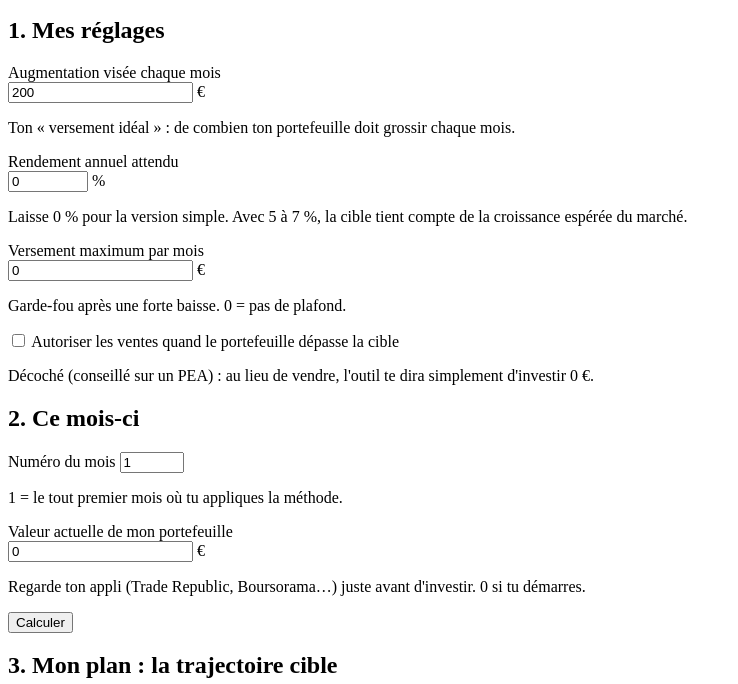
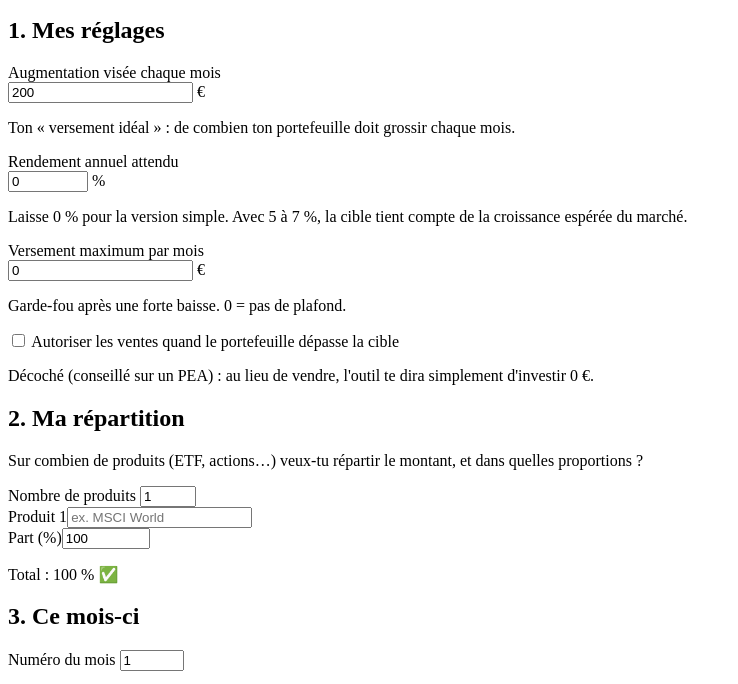
Before and after one commit to nathan97219/Investissements, a website with bundled scripts: page outils/value-averaging/index.html in a window 1280 px wide. Shown: the part 102-786 px from the top of the page, without its empty margins (0-738 px from the left). Built offline with nearby package versions, Linux system fonts and the light colour scheme.

Commit message:
[Outil VA] - Correction : section répartition dans index.html

```diff
--- a/outils/value-averaging/index.html
+++ b/outils/value-averaging/index.html
@@ -54,7 +54,19 @@
       </div>
       <p class="aide">Décoché (conseillé sur un PEA) : au lieu de vendre, l'outil te dira simplement d'investir 0 €.</p>
 
-      <h2>2. Ce mois-ci</h2>
+      <h2>2. Ma répartition</h2>
+      <p class="aide">Sur combien de produits (ETF, actions…) veux-tu répartir le montant, et dans quelles proportions ?</p>
+
+      <div class="champ">
+        <label for="nb-produits">Nombre de produits</label>
+        <input type="number" id="nb-produits" min="1" max="10" step="1" value="1" required inputmode="numeric">
+      </div>
+
+      <!-- Les lignes « nom + pourcentage » sont créées automatiquement par app.js -->
+      <div id="produits" class="produits"></div>
+      <p id="total-pourcentages" class="total-pourcentages" aria-live="polite"></p>
+
+      <h2>3. Ce mois-ci</h2>
 
       <div class="champ">
         <label for="mois">Numéro du mois</label>
@@ -83,11 +95,21 @@
       <p id="resultat-montant" class="resultat-montant"></p>
       <p id="resultat-detail" class="resultat-detail"></p>
       <p id="resultat-alerte" class="resultat-alerte" hidden></p>
+
+      <div id="repartition" class="repartition" hidden>
+        <p class="resultat-titre">Réparti sur tes produits :</p>
+        <table>
+          <thead>
+            <tr><th scope="col">Produit</th><th scope="col">Part</th><th scope="col">Montant</th></tr>
+          </thead>
+          <tbody id="repartition-corps"></tbody>
+        </table>
+      </div>
     </section>
 
     <!-- ===================== 3. LE PLAN ===================== -->
     <section class="carte">
-      <h2>3. Mon plan : la trajectoire cible</h2>
+      <h2>4. Mon plan : la trajectoire cible</h2>
       <p class="aide">Ce que ton portefeuille devrait valoir à la fin de chaque mois.</p>
       <div class="tableau-defilant">
         <table>
@@ -101,7 +123,7 @@
 
     <!-- ===================== 4. LA SIMULATION ===================== -->
     <section class="carte">
-      <h2>4. Simulation : Value Averaging ou DCA ?</h2>
+      <h2>5. Simulation : Value Averaging ou DCA ?</h2>
       <p class="aide">
         Sur un scénario <strong>inventé</strong> de 24 mois (une hausse, un krach de −30 %, puis un rebond),
         avec tes réglages. Le DCA investit toujours le même montant.
```
